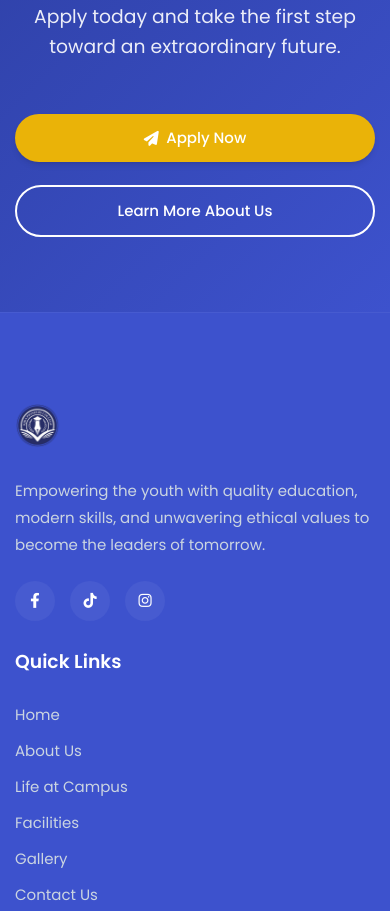
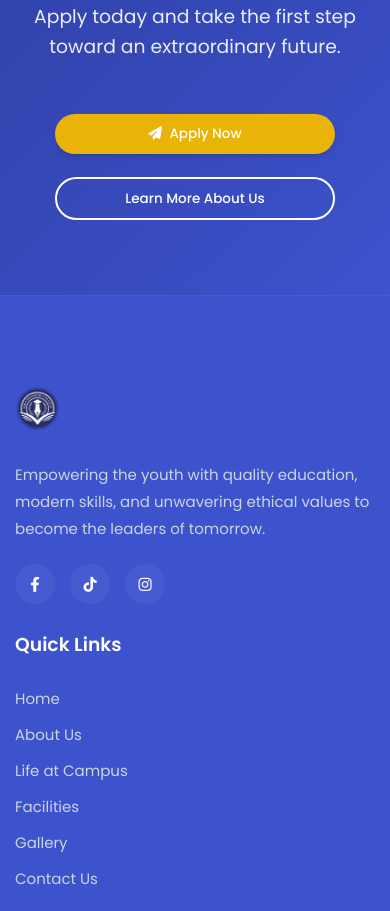
Before and after one commit to coder-363/-iQRA-website, a React (Vite) app: page /life-at-campus/for-girls in a window 390 px wide. Shown: the part 5828-6739 px from the top of the page. Built offline with nearby package versions, Linux system fonts and the light colour scheme.

Commit message:
Further shrunken and centered mobile CTA buttons

```diff
--- a/src/index.css
+++ b/src/index.css
@@ -3578,8 +3578,10 @@ body {
     }
 
     .btn-large {
-        padding: 0.8rem 1.5rem !important;
-        font-size: 1rem !important;
+        padding: 0.6rem 1.2rem !important;
+        font-size: 0.9rem !important;
+        width: 100% !important;
+        max-width: 280px !important;
     }
 
     .contact-form {
--- a/src/pages/ForGirls.jsx
+++ b/src/pages/ForGirls.jsx
@@ -134,7 +134,7 @@ export default function ForGirls() {
             <p className="girls-cta-desc">
               Become part of a proud tradition of academic excellence and personal growth at IQRA Pioneers College. Apply today and take the first step toward an extraordinary future.
             </p>
-            <div className="girls-cta-btns flex flex-col md:flex-row md:justify-center">
+            <div className="girls-cta-btns flex flex-col items-center md:flex-row md:justify-center">
               <Link to="/contact#contact-form" className="btn btn-accent btn-large">
                 <i className="fas fa-paper-plane" /> Apply Now
               </Link>
```
